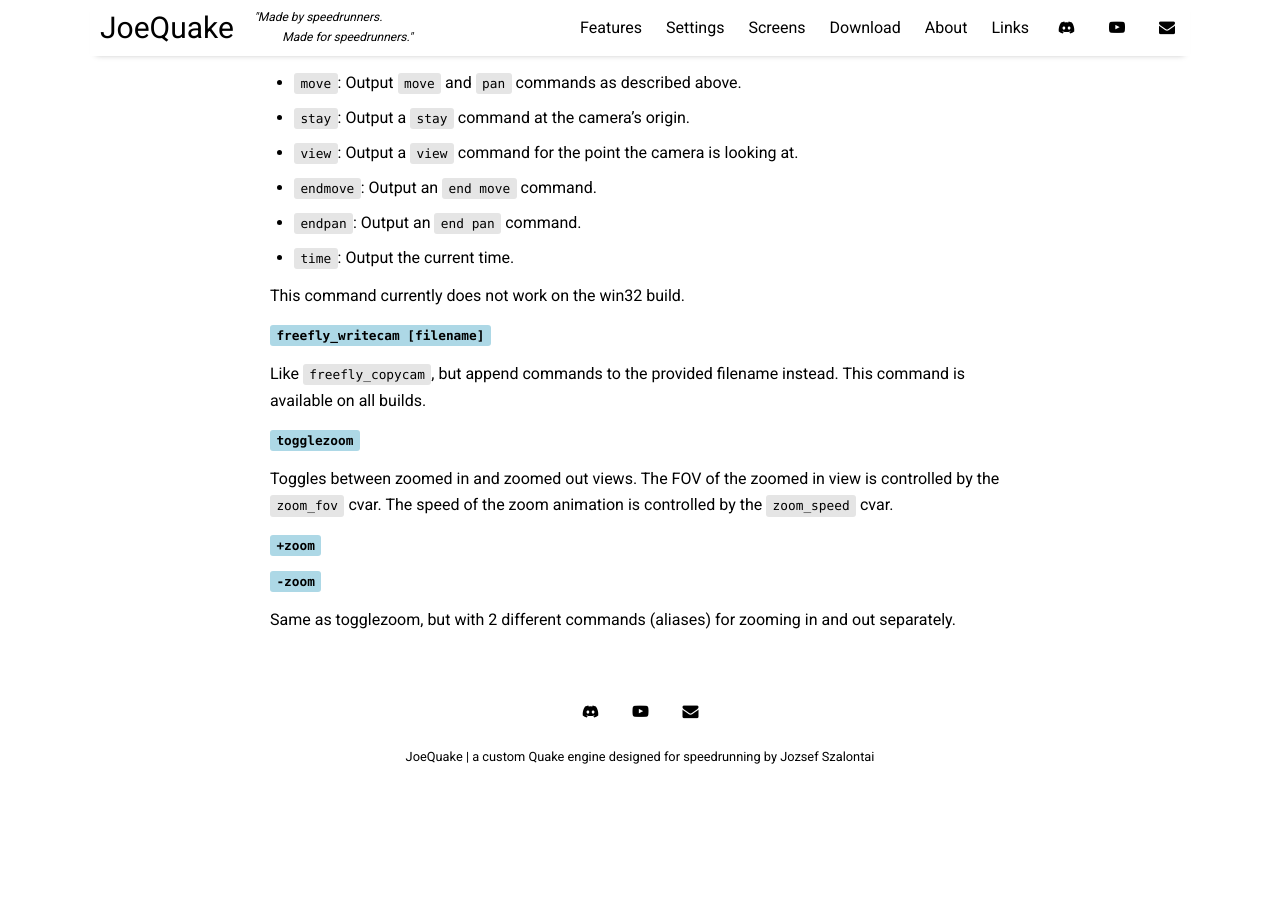
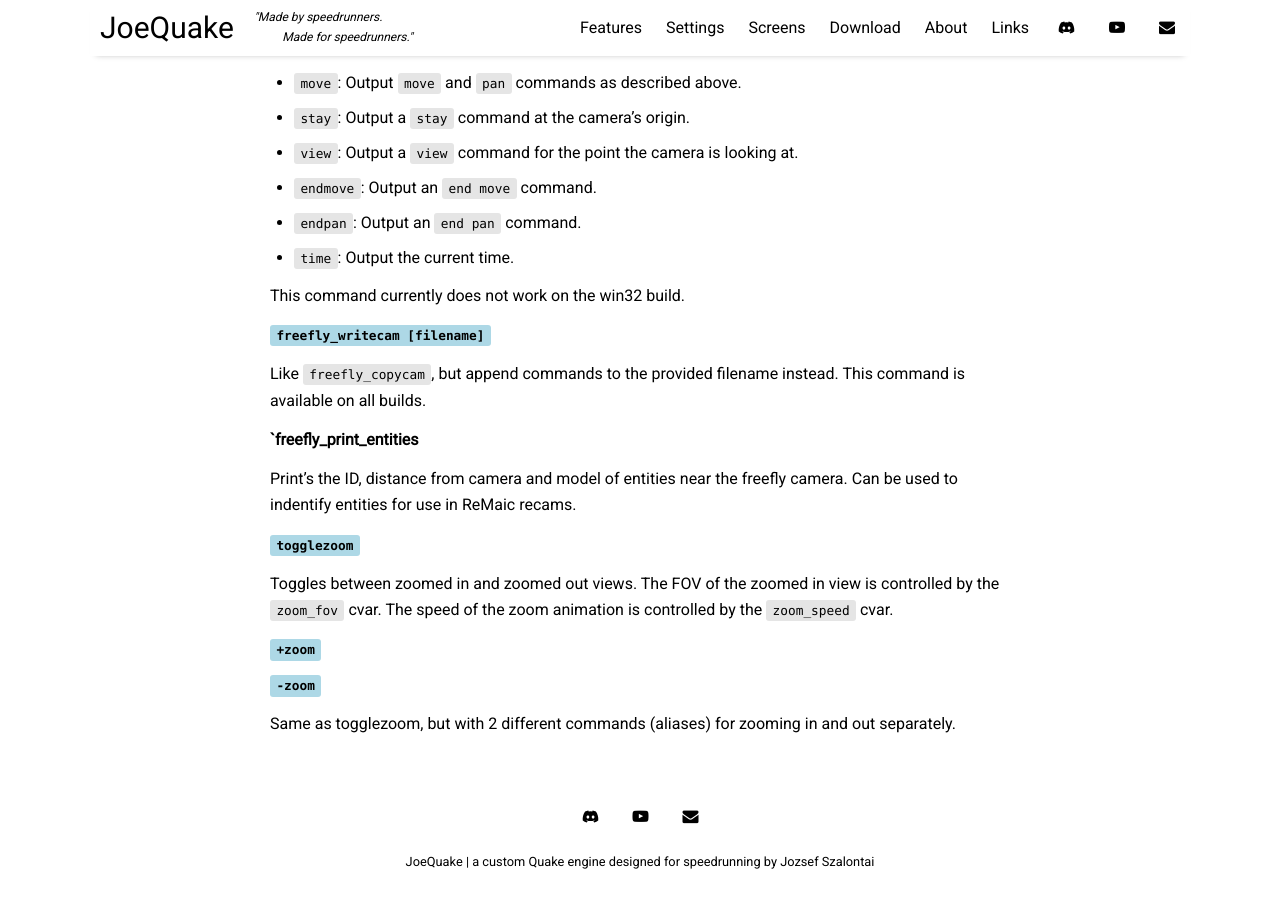
Before and after one commit to j0zzz/JoeQuake, a Jekyll site: the page built from docs/pages/cvars-commands.md, in a window 1280 px wide and 900 px high, scrolled down 29434 px. Built offline with Jekyll 4.4.1, drawn with Linux system fonts in a browser that asks for light colours; nearby versions of some CDN libraries; before the commit the page ends 30229 px from its top, so only the background shows below that.

Commit message:
Add documentation for freefly_print_entities

```diff
--- a/docs/pages/cvars-commands.md
+++ b/docs/pages/cvars-commands.md
@@ -1364,6 +1364,10 @@
 Like `freefly_copycam`, but append commands to the provided filename instead.
 This command is available on all builds.
 
+##### `freefly_print_entities
+
+Print's the ID, distance from camera and model of entities near the freefly camera. Can be used to indentify entities for use in ReMaic recams.
+
 ##### `togglezoom`
 
 Toggles between zoomed in and zoomed out views.
```
